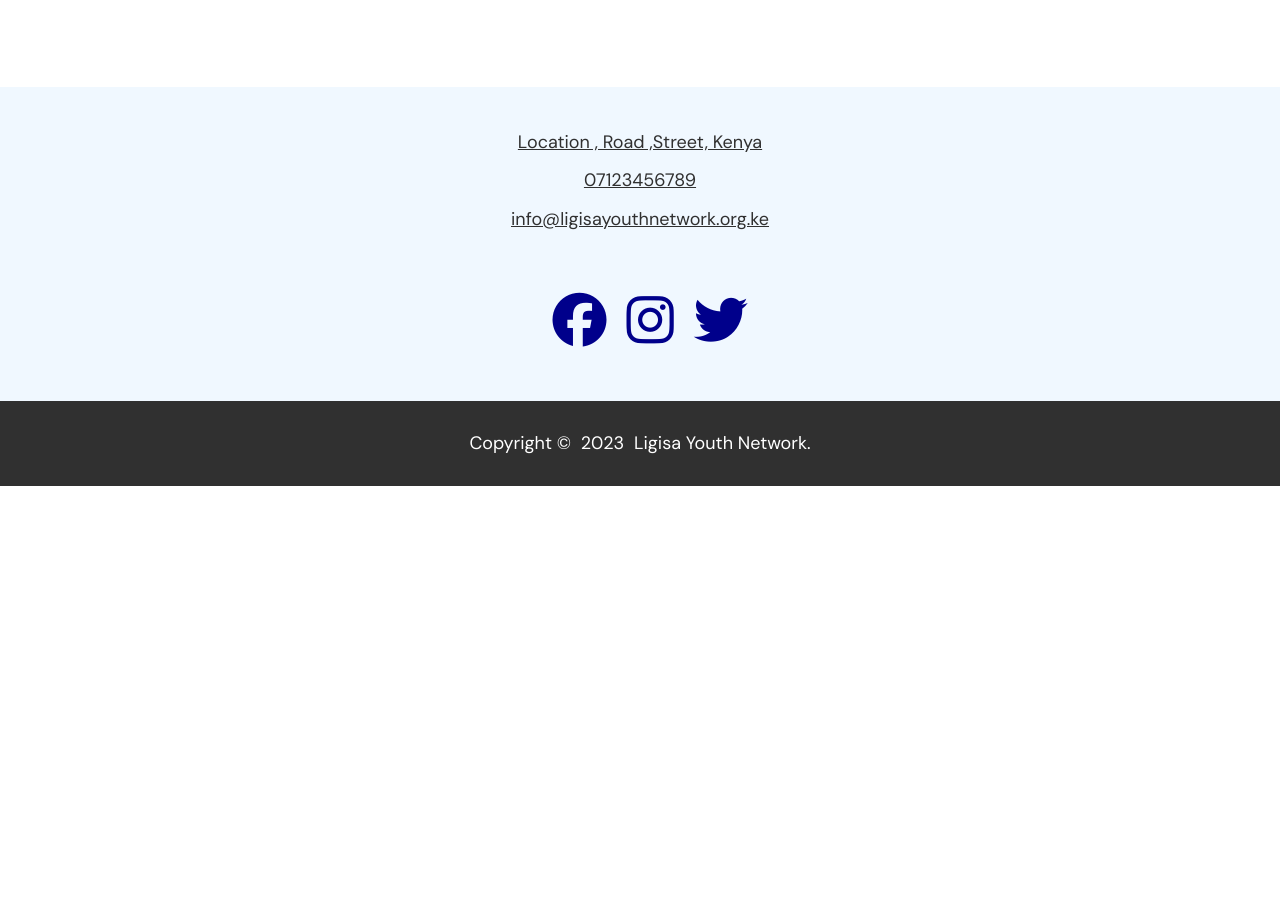
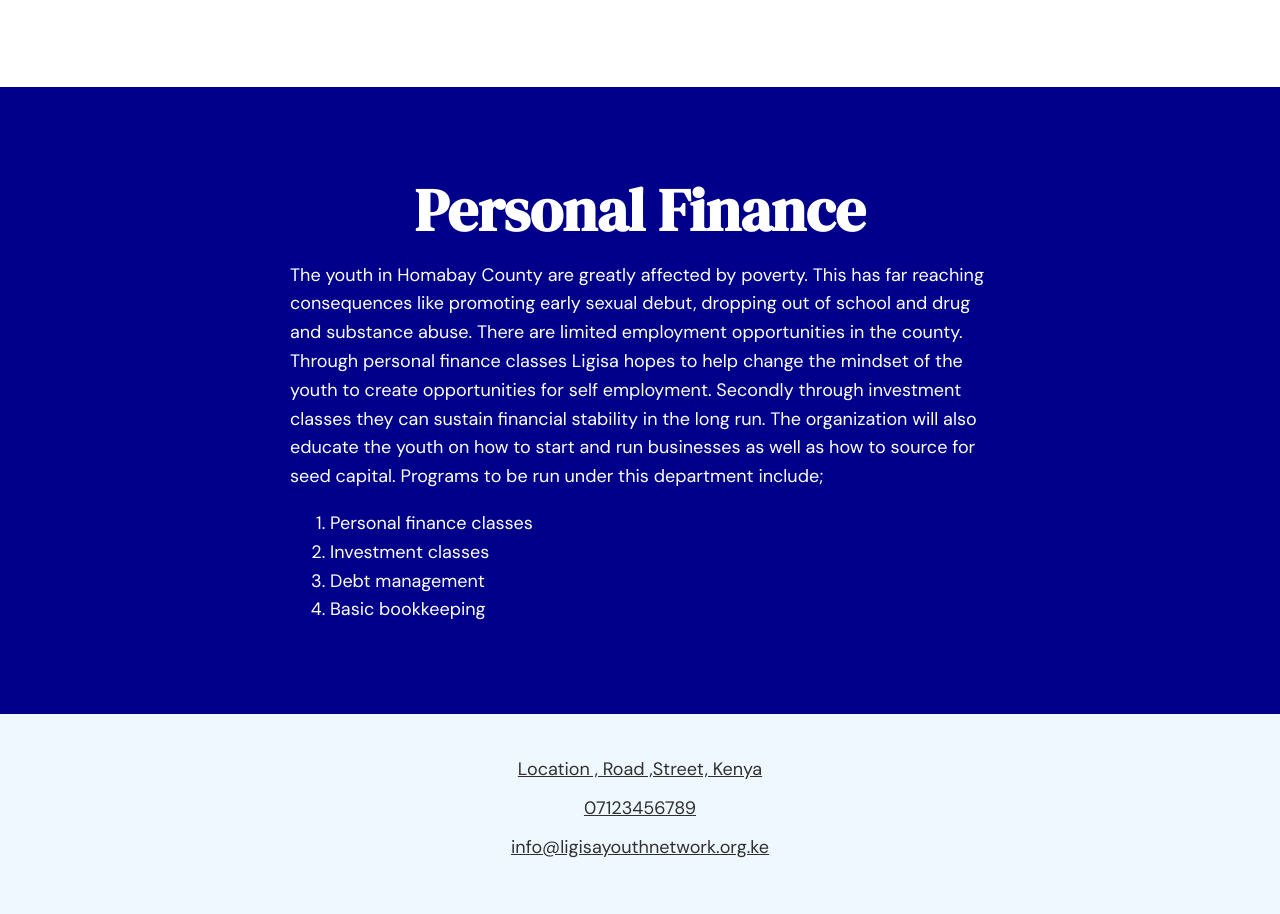
Before and after one commit to Rene-Harry/Ligisa-Production, a plain HTML site: page index.html in a window 1280 px wide. Shown: the part 3046-3960 px from the top of the page. Before the commit the page ends 3532 px from the top, so only its background shows below. Drawn offline with Linux system fonts and the light colour scheme.

Commit message:
Added Personal finance section

```diff
--- a/index.html
+++ b/index.html
@@ -9,7 +9,10 @@
 
     <link rel="preconnect" href="https://fonts.googleapis.com" />
     <link rel="preconnect" href="https://fonts.gstatic.com" crossorigin />
-    <script src="https://kit.fontawesome.com/d747ff6920.js" crossorigin="anonymous"></script>
+    <script
+      src="https://kit.fontawesome.com/d747ff6920.js"
+      crossorigin="anonymous"
+    ></script>
   </head>
   <body>
     <header>
@@ -114,7 +117,7 @@
           </p>
         </div>
         <div>
-          <ul class="education-list">
+          <ul class="list">
             <li>
               Running computer literacy programs- through this means the world
               will be opened up to the youth and they will get motivation from
@@ -148,6 +151,34 @@
         </div>
       </div>
     </section>
+
+    <section class="personal-finance">
+      <div class="personal-finance-div">
+        <h2>Personal Finance</h2>
+        <div>
+          <p>
+            The youth in Homabay County are greatly affected by poverty. This
+            has far reaching consequences like promoting early sexual debut,
+            dropping out of school and drug and substance abuse. There are
+            limited employment opportunities in the county. Through personal
+            finance classes Ligisa hopes to help change the mindset of the youth
+            to create opportunities for self employment. Secondly through
+            investment classes they can sustain financial stability in the long
+            run. The organization will also educate the youth on how to start
+            and run businesses as well as how to source for seed capital.
+            Programs to be run under this department include;
+          </p>
+        </div>
+        <div>
+          <ul class="list">
+            <li>Personal finance classes</li>
+            <li>Investment classes</li>
+            <li>Debt management</li>
+            <li>Basic bookkeeping</li>
+          </ul>
+        </div>
+      </div>
+    </section>
     <footer class="index-footer">
       <div class="address">
         <span>Location , Road ,Street, Kenya</span>
--- a/style.css
+++ b/style.css
@@ -406,12 +406,27 @@
   margin: 0 auto;
 }
 
-.education-list{
+.list{
 
     margin: auto;
     max-width: 700px;
     list-style: number;
 }
+
+/* Personal Finance */
+
+.personal-finance {
+  background: var(--clr-accent);
+  color: var(--clr-light);
+}
+
+.personal-finance-div {
+  max-width: 1000px;
+  margin: 0 auto;
+}
+
+
+/* Footer */
 
 footer{
     display: flex;
```
Lines whose indentation alone changed are shown as unchanged.
